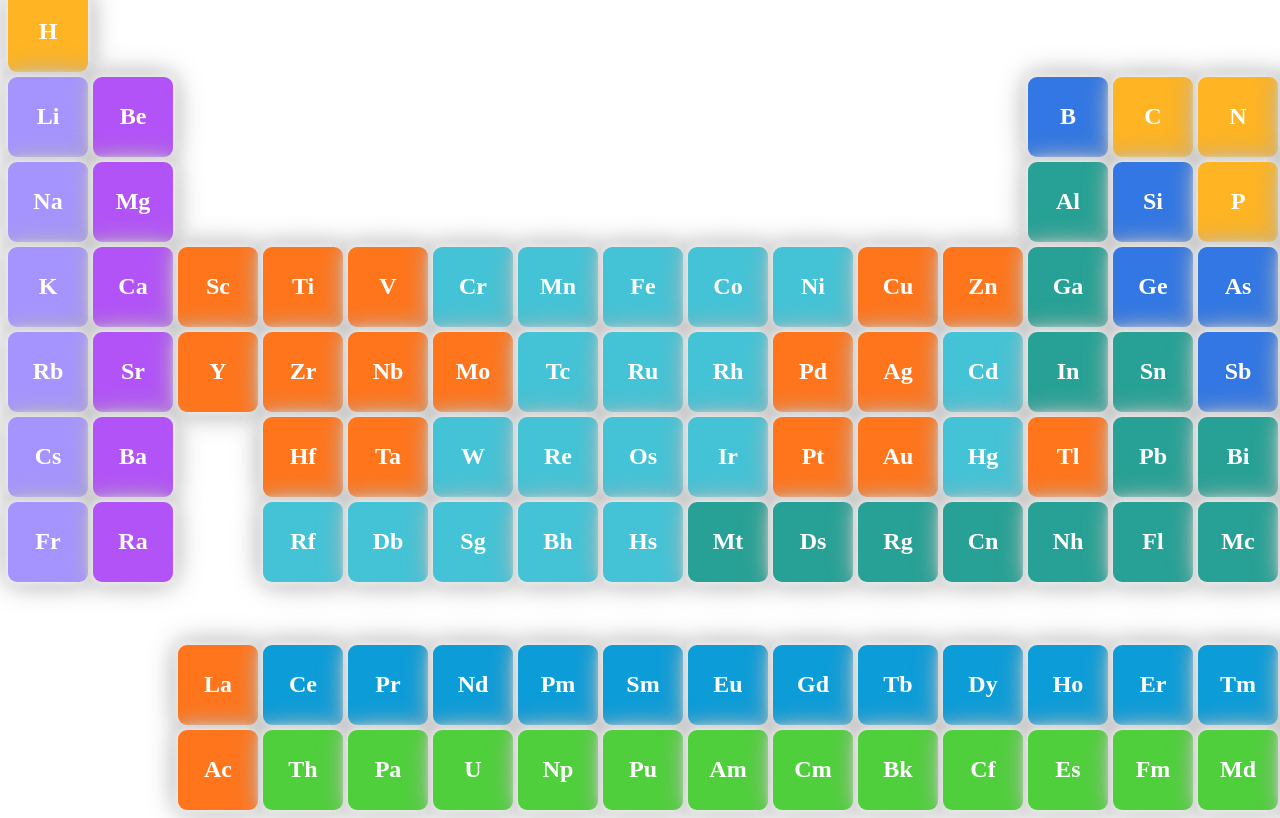
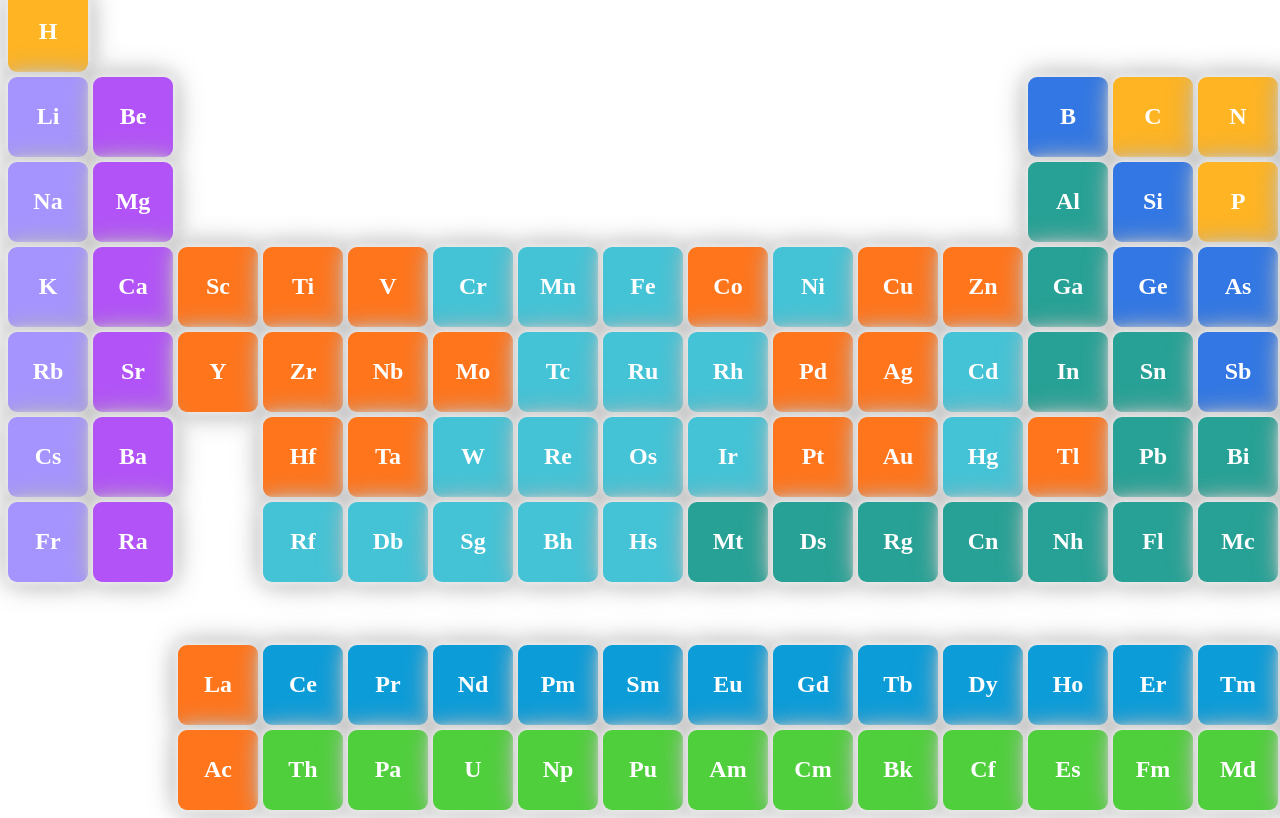
Before and after one commit to ValeriaRV99/OFPP, a plain HTML site: page index.html in a window 1280 px wide. Shown: the part 107-925 px from the top of the page. Drawn offline with Linux system fonts and the light colour scheme.

Commit message:
change colors

```diff
--- a/index.html
+++ b/index.html
@@ -73,7 +73,7 @@
         .Cr { grid-column: 6 / span 1; grid-row: 4; background-color: #44C3D6; }
         .Mn { grid-column: 7 / span 1; grid-row: 4; background-color: #44C3D6; }
         .Fe { grid-column: 8 / span 1; grid-row: 4; background-color: #44C3D6; }
-        .Co { grid-column: 9 / span 1; grid-row: 4; background-color: #44C3D6; }
+        .Co { grid-column: 9 / span 1; grid-row: 4; background-color: #FF751C; }
         .Ni { grid-column: 10 / span 1; grid-row: 4; background-color: #44C3D6; }
         .Cu { grid-column: 11 / span 1; grid-row: 4; background-color: #FF751C; }
         .Zn { grid-column: 12 / span 1; grid-row: 4; background-color: #FF751C; }
@@ -188,6 +188,7 @@
                 Tl: "https://raw.githubusercontent.com/ValeriaRV99/OFPP/main/pp/Tl_gbrv.psp8",
                 La: "https://raw.githubusercontent.com/ValeriaRV99/OFPP/main/pp/La_gbrv.psp8",
                 Ac: "https://raw.githubusercontent.com/ValeriaRV99/OFPP/main/pp/Ac_gbrv.psp8",
+                Co: "https://raw.githubusercontent.com/ValeriaRV99/OFPP/main/pp/Co_gbrv.psp8",
             },
             PSL: {
                 Sc: "https://raw.githubusercontent.com/ValeriaRV99/OFPP/main/pp/Sc_psl.psp8",
@@ -208,6 +209,7 @@
                 Tl: "https://raw.githubusercontent.com/ValeriaRV99/OFPP/main/pp/Tl_psl.psp8",
                 La: "https://raw.githubusercontent.com/ValeriaRV99/OFPP/main/pp/La_psl.psp8",
                 Ac: "https://raw.githubusercontent.com/ValeriaRV99/OFPP/main/pp/Ac_psl.psp8",
+                Co: "https://raw.githubusercontent.com/ValeriaRV99/OFPP/main/pp/Co_psl.psp8",
             }
         };
 
@@ -269,7 +271,7 @@
         <div class="element Cr"><a href="https://example.com/elements/Cr">Cr</a></div>
         <div class="element Mn"><a href="https://example.com/elements/Mn">Mn</a></div>
         <div class="element Fe"><a href="https://example.com/elements/Fe">Fe</a></div>
-        <div class="element Co"><a href="https://example.com/elements/Co">Co</a></div>
+        <div class="element Co"><a href="#">Co</a></div>
         <div class="element Ni"><a href="https://example.com/elements/Ni">Ni</a></div>
         <div class="element Cu"><a href="#">Cu</a></div>
         <div class="element Zn"><a href="#">Zn</a></div>
```
